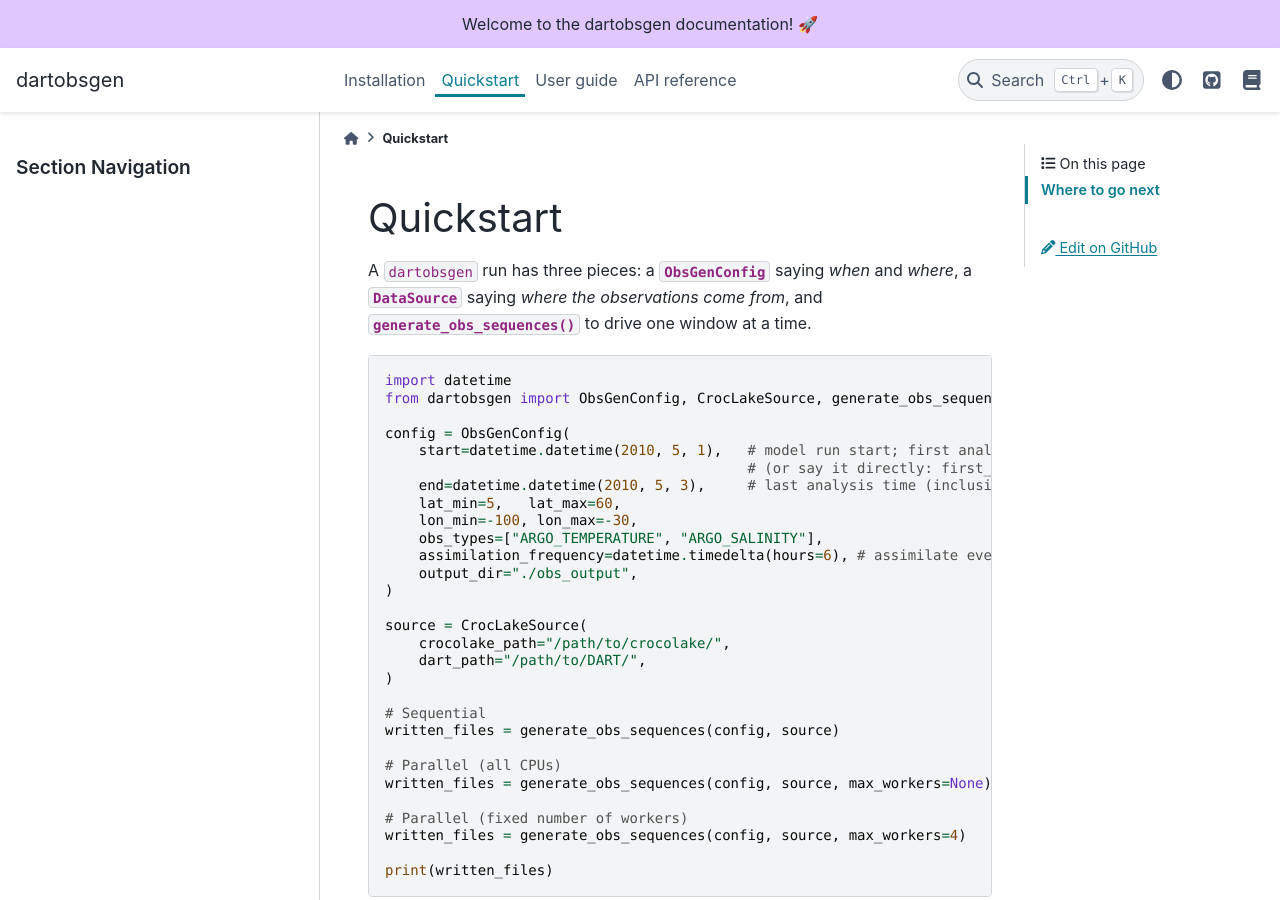
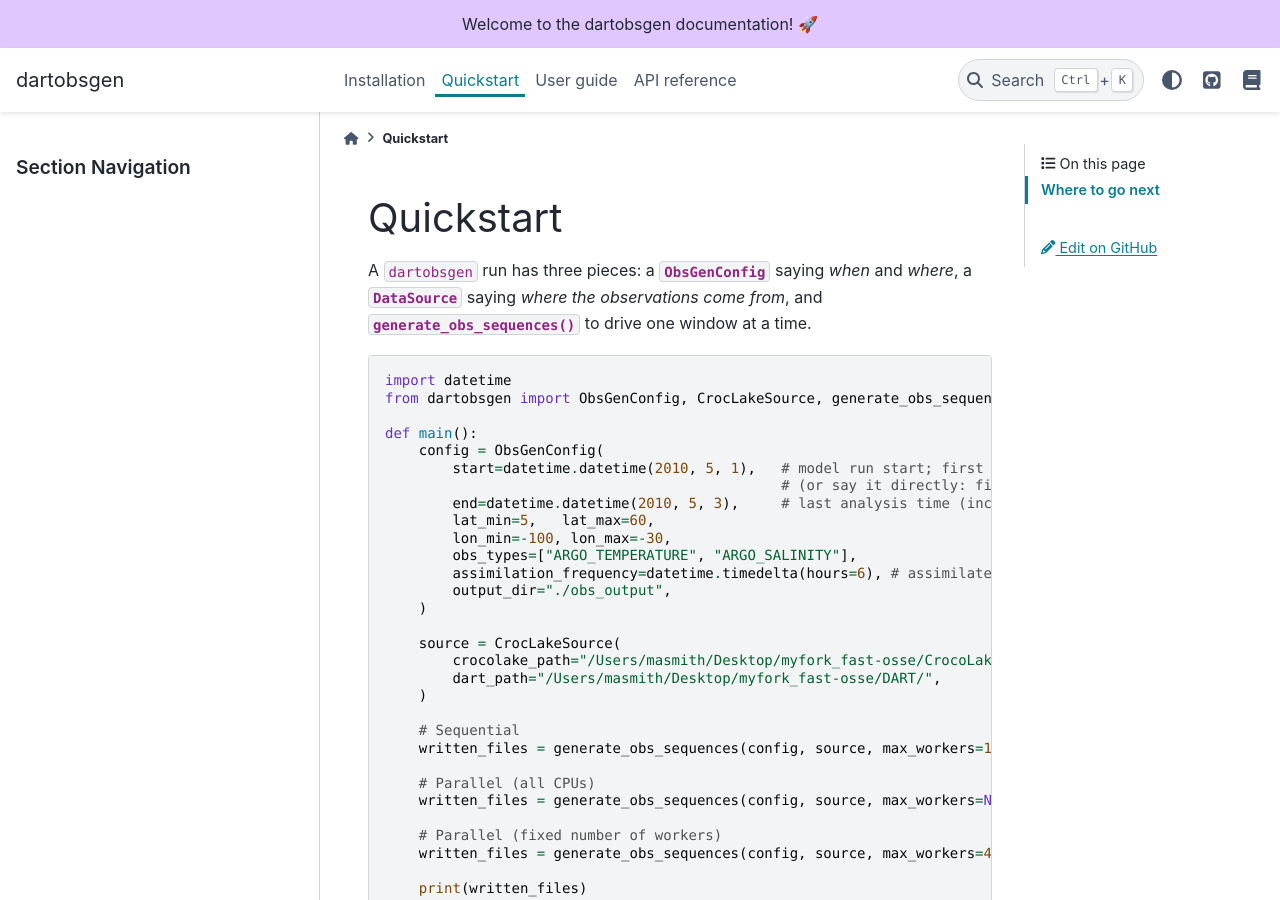
Before and after one commit to CROCODILE-CESM/dartobsgen, a Sphinx documentation site: the page built from docs/quickstart.md, in a window 1280 px wide and 900 px high. Built offline with Sphinx 7.4.7 and the PyData theme 0.15.4, drawn with Linux system fonts in a browser that asks for light colours; some of the changed text lies outside the part shown.

Commit message:
fixes little bugs in code in quickstart guide: parallel processes need a main function; sequential run needs max_workers = 1

````diff
--- a/docs/quickstart.md
+++ b/docs/quickstart.md
@@ -9,32 +9,36 @@ the observations come from*, and
 import datetime
 from dartobsgen import ObsGenConfig, CrocLakeSource, generate_obs_sequences
 
-config = ObsGenConfig(
-    start=datetime.datetime(2010, 5, 1),   # model run start; first analysis is 06Z
-                                           # (or say it directly: first_analysis=...)
-    end=datetime.datetime(2010, 5, 3),     # last analysis time (inclusive)
-    lat_min=5,   lat_max=60,
-    lon_min=-100, lon_max=-30,
-    obs_types=["ARGO_TEMPERATURE", "ARGO_SALINITY"],
-    assimilation_frequency=datetime.timedelta(hours=6), # assimilate every 6 hours
-    output_dir="./obs_output",
-)
+def main():
+    config = ObsGenConfig(
+        start=datetime.datetime(2010, 5, 1),   # model run start; first analysis is 06Z
+                                               # (or say it directly: first_analysis=...)
+        end=datetime.datetime(2010, 5, 3),     # last analysis time (inclusive)
+        lat_min=5,   lat_max=60,
+        lon_min=-100, lon_max=-30,
+        obs_types=["ARGO_TEMPERATURE", "ARGO_SALINITY"],
+        assimilation_frequency=datetime.timedelta(hours=6), # assimilate every 6 hours
+        output_dir="./obs_output",
+    )
 
-source = CrocLakeSource(
-    crocolake_path="/path/to/crocolake/",
-    dart_path="/path/to/DART/",
-)
+    source = CrocLakeSource(
+        crocolake_path="/Users/masmith/Desktop/myfork_fast-osse/CrocoLakePHY/",
+        dart_path="/Users/masmith/Desktop/myfork_fast-osse/DART/",
+    )
 
-# Sequential
-written_files = generate_obs_sequences(config, source)
+    # Sequential
+    written_files = generate_obs_sequences(config, source, max_workers=1)
 
-# Parallel (all CPUs)
-written_files = generate_obs_sequences(config, source, max_workers=None)
+    # Parallel (all CPUs)
+    written_files = generate_obs_sequences(config, source, max_workers=None)
 
-# Parallel (fixed number of workers)
-written_files = generate_obs_sequences(config, source, max_workers=4)
+    # Parallel (fixed number of workers)
+    written_files = generate_obs_sequences(config, source, max_workers=4)
 
-print(written_files)
+    print(written_files)
+
+if __name__ == "__main__":
+    main()
 ```
 
 `generate_obs_sequences` returns the paths of the files it actually wrote.
````
